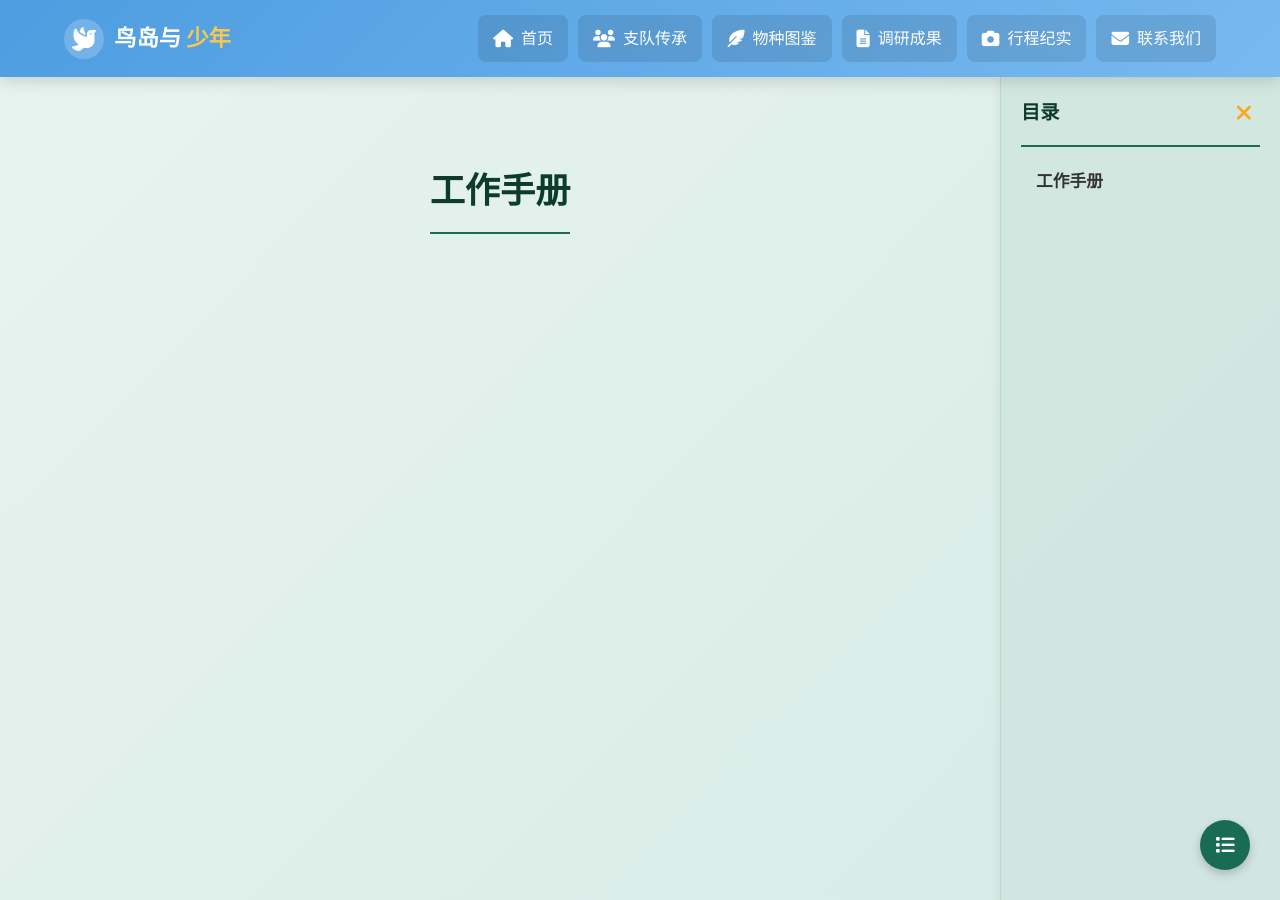
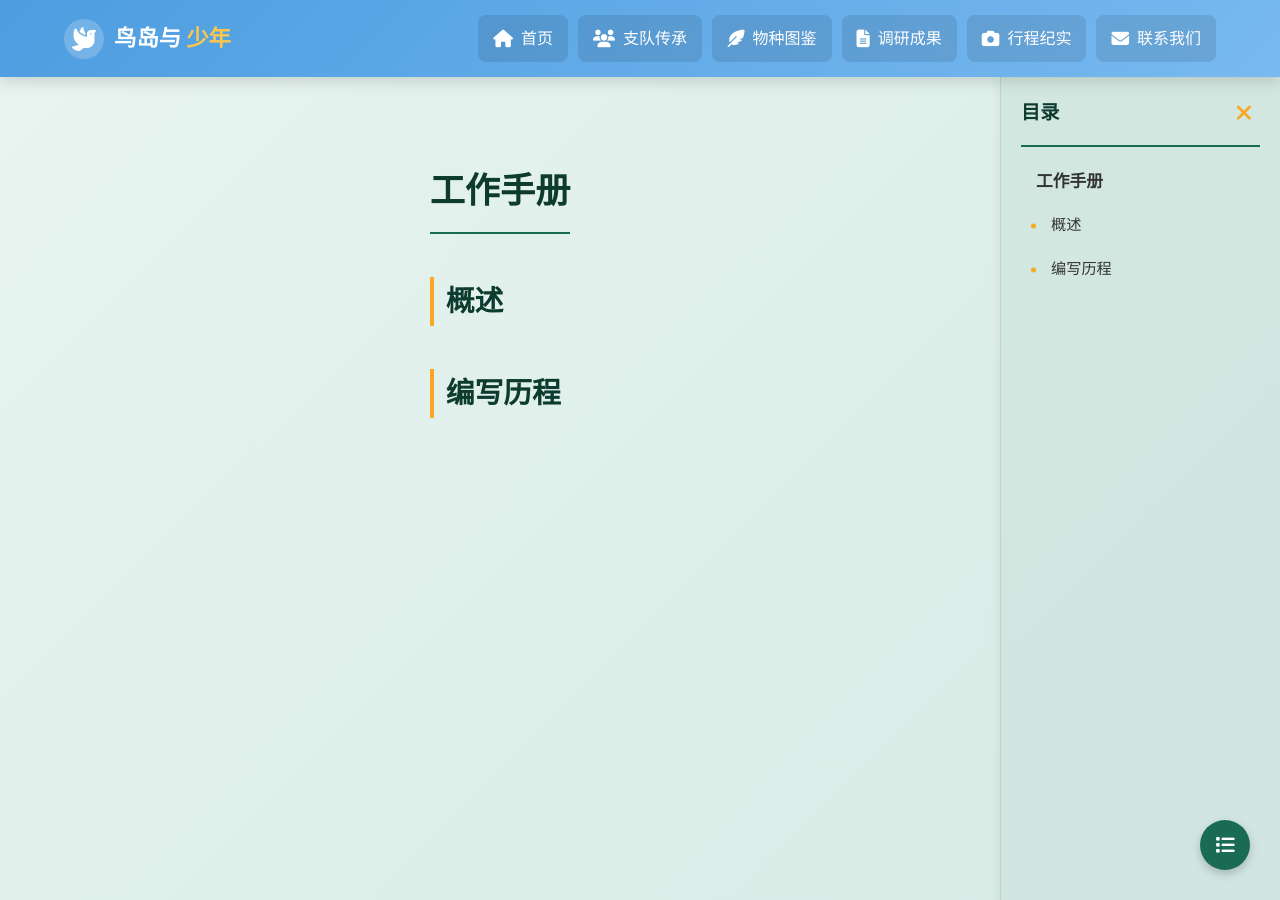
Before and after one commit to zf-li23/tsinghua_birdisland.github.io, a Jekyll site: the page built from about/handbook.md, in a window 1280 px wide and 900 px high. Built offline with Jekyll 4.4.1, drawn with Linux system fonts in a browser that asks for light colours.

Commit message:
Update handbook.md

```diff
--- a/about/handbook.md
+++ b/about/handbook.md
@@ -5,3 +5,7 @@ permalink: /about/handbook/
 ---
 
 # 工作手册
+
+## 概述
+
+## 编写历程
```
